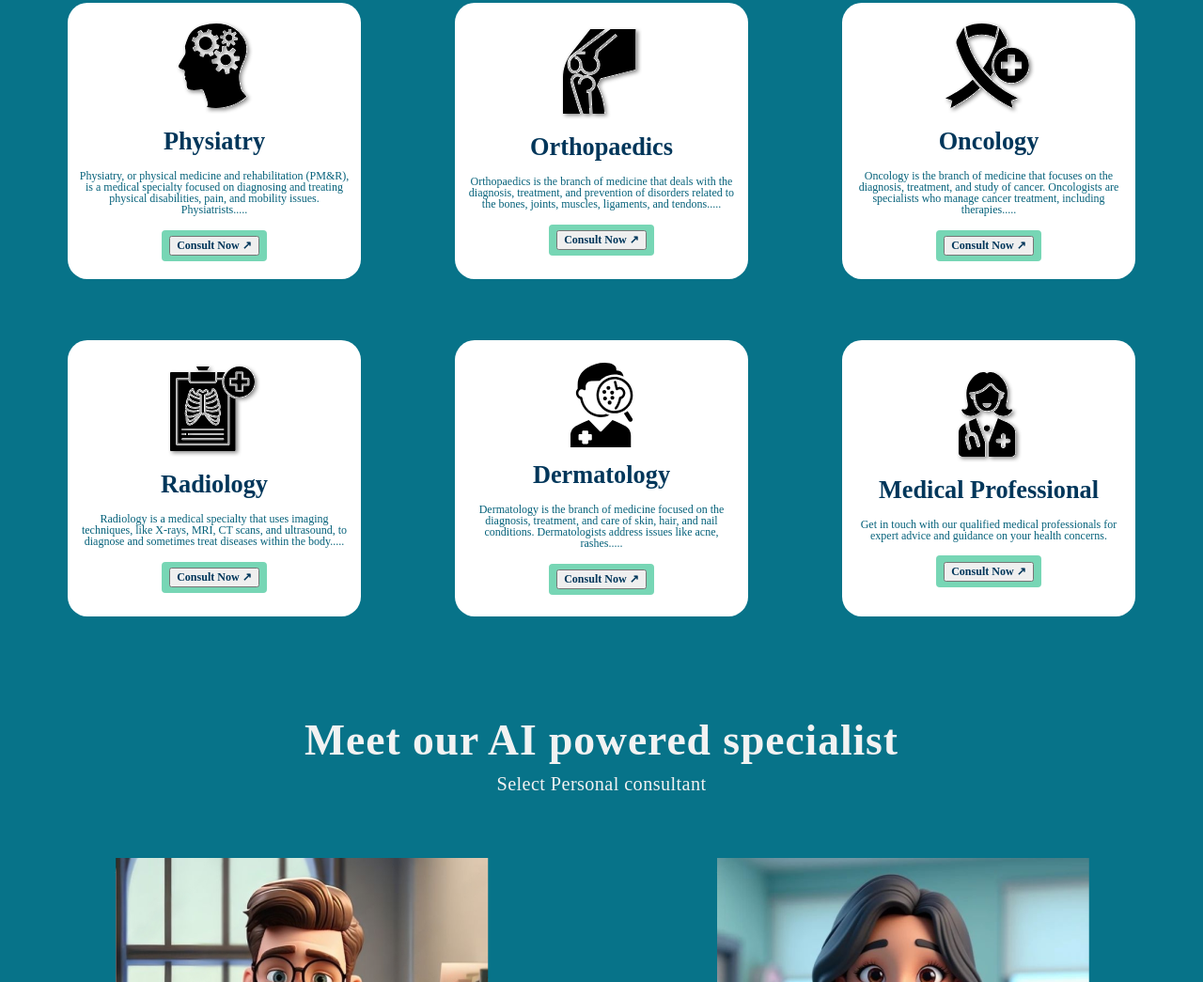
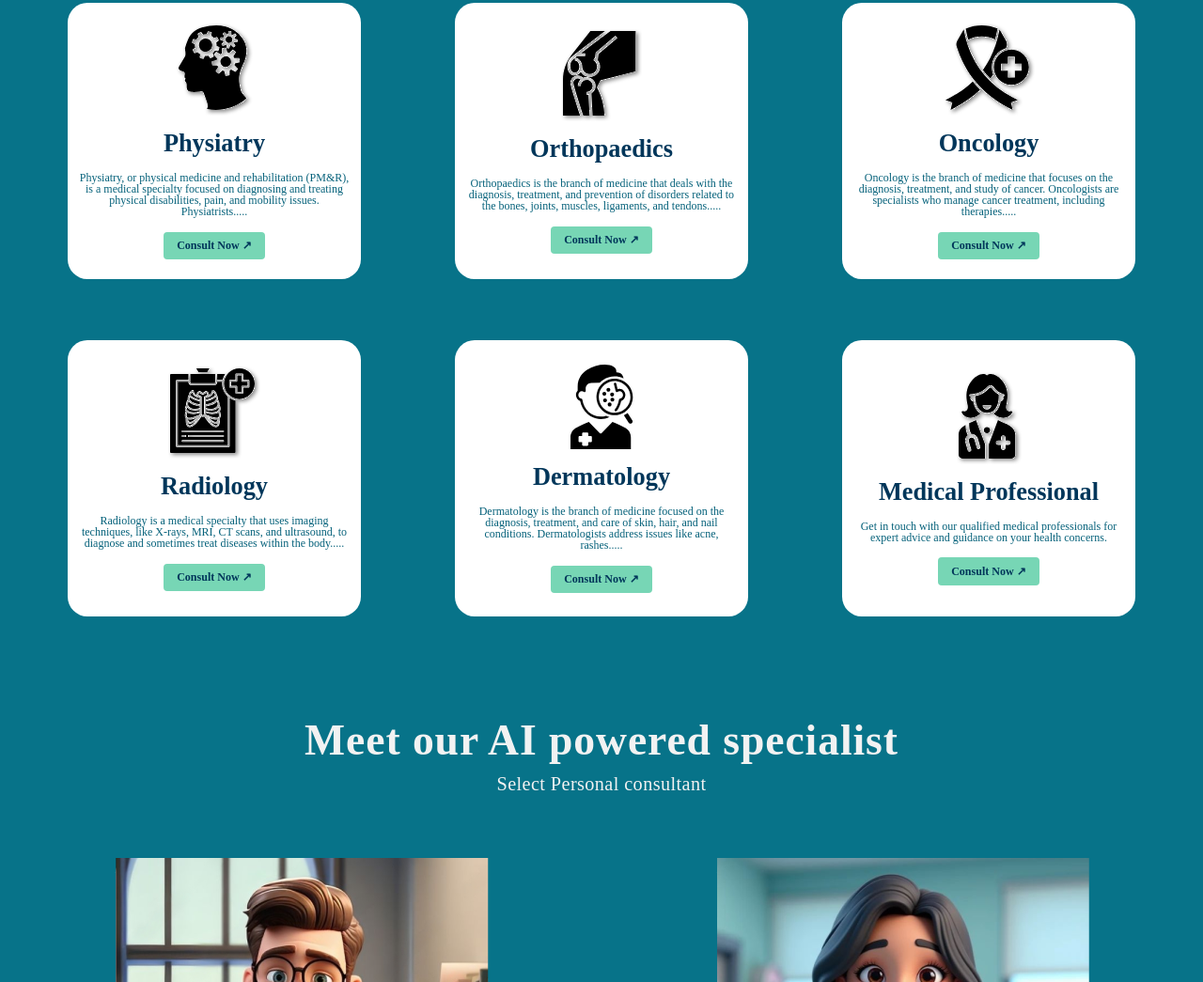
Before and after one commit to Prince11038/DOC-AI, a plain HTML site: page index.html in a window 1280 px wide. Shown: the part 960-2005 px from the top of the page at 94% size. Drawn offline with Linux system fonts and the light colour scheme.

Commit message:
Initial commit

```diff
--- a/style.css
+++ b/style.css
@@ -236,6 +236,7 @@ body{
 
 .row1 button,
 .row2 button{
+    background: #77D6B5;
     color: #00365A;
     text-align: center;
     font-family: Poppins;
@@ -243,6 +244,7 @@ body{
     font-style: normal;
     font-weight: 900;
     line-height: normal;
+    border: none;
 }
 
 .deptpara{
```
